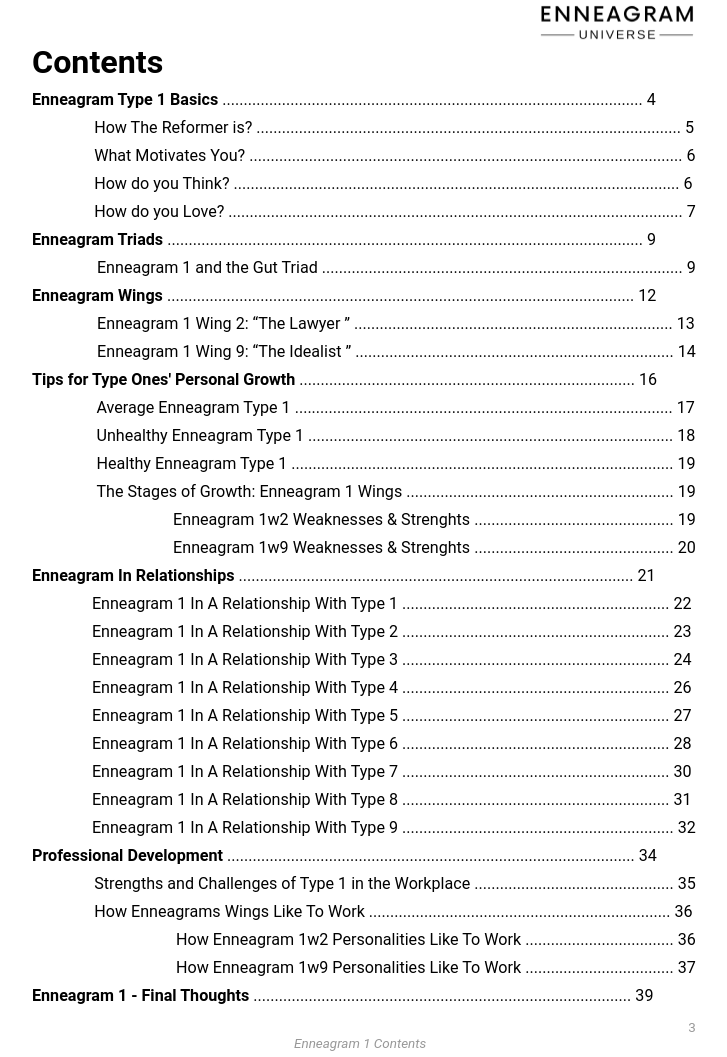
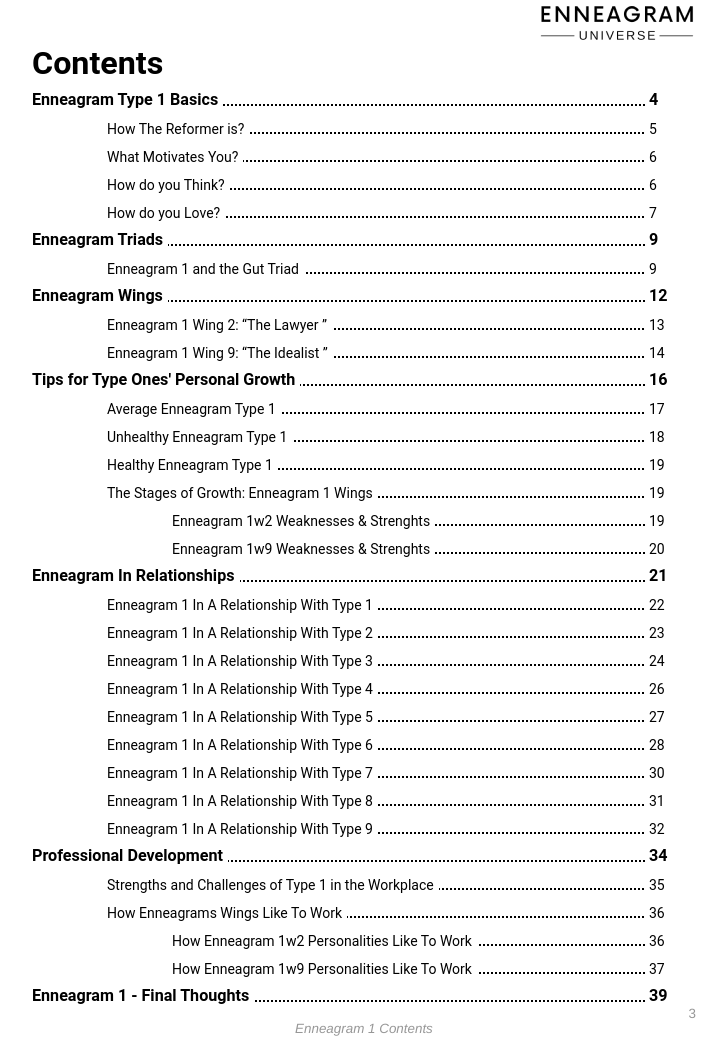
Before and after one commit to emilianochequer/eneagrama-pdf, a plain HTML site: page page-4/index.html in a window 1280 px wide. Shown: the part 75-1132 px from the top of the page, without its empty margins (36-763 px from the left). Drawn offline with Linux system fonts and the light colour scheme.

Commit message:
fix dots

```diff
--- a/page-4/index.html
+++ b/page-4/index.html
@@ -10,205 +10,282 @@
   </head>
   <body>
     <div class="p-3">
-      <img
-        class="p-3__logo-enneagram-universe-1-1"
-        src="logo-enneagram-universe-1-1.png"
-      />
+      <div class="first-row">
+        <img class="logo" alt="Logo" src="logo-enneagram-universe-1-1.png" />
+      </div>
       <div class="p-3__contents">Contents</div>
       <div class="p-3__titles-chapters">
-        <span>Enneagram Type 1 Basics</span>
-        ...................................................................................................
-        4
+        <div class="inLine menuItem">
+          <span class="good-name"> Enneagram Type 1 Basics</span>
+          <span class="price">4</span>
+        </div>
       </div>
       <div class="p-3__lines-chapter-container">
         <div class="p-3__lines-chapter">
-          How The Reformer is?
-          ....................................................................................................
-          5
+          <div class="inLine menuItem">
+            <span class="good-name"> How The Reformer is?</span>
+            <span class="price">5</span>
+          </div>
         </div>
 
         <div class="p-3__lines-chapter">
-          What Motivates You?
-          ......................................................................................................
-          6
+          <div class="inLine menuItem">
+            <span class="good-name"> What Motivates You?</span>
+            <span class="price">6</span>
+          </div>
         </div>
 
         <div class="p-3__lines-chapter">
-          How do you Think?
-          .........................................................................................................
-          6
+          <div class="inLine menuItem">
+            <span class="good-name">How do you Think?</span>
+            <span class="price">6</span>
+          </div>
         </div>
 
         <div class="p-3__lines-chapter">
-          How do you Love?
-          ...........................................................................................................
-          7
+          <div class="inLine menuItem">
+            <span class="good-name"> How do you Love?</span>
+            <span class="price">7</span>
+          </div>
         </div>
       </div>
       <div class="p-3__titles-chapters">
-        <span>Enneagram Triads </span>
-        ................................................................................................................
-        9
+        <div class="inLine menuItem">
+          <span class="good-name"> Enneagram Triads</span>
+          <span class="price">9</span>
+        </div>
       </div>
 
       <div class="p-3__line-9-container">
         <div class="p-3__line-9">
-          Enneagram 1 and the Gut Triad
-          .....................................................................................
-          9
-        </div>
-      </div>
-
-      <div class="p-3__titles-chapters">
-        <span>Enneagram Wings </span>
-        ..............................................................................................................
-        12
-      </div>
-
-      <div class="p-3__lines-chapter-container">
-        <div class="p-3__lines-chapter">
-          Enneagram 1 Wing 2: “The Lawyer ”
-          ...........................................................................
-          13
-        </div>
-
-        <div class="p-3__lines-chapter">
-          Enneagram 1 Wing 9: “The Idealist ”
-          ...........................................................................
-          14
-        </div>
-      </div>
-      <div class="p-3__titles-chapters">
-        <span>Tips for Type Ones' Personal Growth</span>
-        ...............................................................................
-        16
-      </div>
-      <div class="p-3__lines-chapter-container">
-        <div class="p-3__lines-chapter">
-          Average Enneagram Type 1
-          .........................................................................................
-          17
-        </div>
-
-        <div class="p-3__lines-chapter">
-          Unhealthy Enneagram Type 1
-          ......................................................................................
-          18
-        </div>
-
-        <div class="p-3__lines-chapter">
-          Healthy Enneagram Type 1
-          ..........................................................................................
-          19
-        </div>
-
-        <div class="p-3__lines-chapter">
-          The Stages of Growth: Enneagram 1 Wings
-          ............................................................... 19
-        </div>
-
-        <div class="p-3__line-19-29-container">
-          <div class="p-3__lines-chapter">
-            Enneagram 1w2 Weaknesses &amp; Strenghts
-            ............................................... 19
-          </div>
-
-          <div class="p-3__lines-chapter">
-            Enneagram 1w9 Weaknesses &amp; Strenghts
-            ............................................... 20
+          <div class="inLine menuItem">
+            <span class="good-name">Enneagram 1 and the Gut Triad</span>
+            <span class="price">9</span>
           </div>
         </div>
       </div>
 
       <div class="p-3__titles-chapters">
-        <span>Enneagram In Relationships</span>
-        .............................................................................................
-        21
+        <div class="inLine menuItem">
+          <span class="good-name"> Enneagram Wings</span>
+          <span class="price">12</span>
+        </div>
+      </div>
+
+      <div class="p-3__lines-chapter-container">
+        <div class="p-3__lines-chapter">
+          <div class="inLine menuItem">
+            <span class="good-name"> Enneagram 1 Wing 2: “The Lawyer ”</span>
+            <span class="price">13</span>
+          </div>
+        </div>
+
+        <div class="p-3__lines-chapter">
+          <div class="inLine menuItem">
+            <span class="good-name"> Enneagram 1 Wing 9: “The Idealist ”</span>
+            <span class="price">14</span>
+          </div>
+        </div>
+      </div>
+      <div class="p-3__titles-chapters">
+        <div class="inLine menuItem">
+          <span class="good-name"> Tips for Type Ones' Personal Growth</span>
+          <span class="price">16</span>
+        </div>
       </div>
       <div class="p-3__lines-chapter-container">
         <div class="p-3__lines-chapter">
-          Enneagram 1 In A Relationship With Type 1
-          ............................................................... 22
-        </div>
-        <div class="p-3__lines-chapter">
-          Enneagram 1 In A Relationship With Type 2
-          ............................................................... 23
+          <div class="inLine menuItem">
+            <span class="good-name"> Average Enneagram Type 1</span>
+            <span class="price">17</span>
+          </div>
         </div>
 
         <div class="p-3__lines-chapter">
-          Enneagram 1 In A Relationship With Type 3
-          ............................................................... 24
+          <div class="inLine menuItem">
+            <span class="good-name"> Unhealthy Enneagram Type 1</span>
+            <span class="price">18</span>
+          </div>
         </div>
 
         <div class="p-3__lines-chapter">
-          Enneagram 1 In A Relationship With Type 4
-          ............................................................... 26
+          <div class="inLine menuItem">
+            <span class="good-name"> Healthy Enneagram Type 1</span>
+            <span class="price">19</span>
+          </div>
         </div>
 
         <div class="p-3__lines-chapter">
-          Enneagram 1 In A Relationship With Type 5
-          ............................................................... 27
+          <div class="inLine menuItem">
+            <span class="good-name">
+              The Stages of Growth: Enneagram 1 Wings</span
+            >
+            <span class="price">19</span>
+          </div>
         </div>
 
-        <div class="p-3__lines-chapter">
-          Enneagram 1 In A Relationship With Type 6
-          ............................................................... 28
-        </div>
-
-        <div class="p-3__lines-chapter">
-          Enneagram 1 In A Relationship With Type 7
-          ............................................................... 30
-        </div>
-
-        <div class="p-3__lines-chapter">
-          Enneagram 1 In A Relationship With Type 8
-          ............................................................... 31
-        </div>
-
-        <div class="p-3__lines-chapter">
-          Enneagram 1 In A Relationship With Type 9
-          ................................................................ 32
-        </div>
-      </div>
-      <div class="p-3__titles-chapters">
-        <span>Professional Development </span>
-        ................................................................................................
-        34
-      </div>
-      <div class="p-3__lines-chapter-container">
-        <div class="p-3__lines-chapter">
-          Strengths and Challenges of Type 1 in the Workplace
-          ............................................... 35
-        </div>
-
-        <div class="p-3__lines-chapter">
-          How Enneagrams Wings Like To Work
-          .......................................................................
-          36
-        </div>
-
-        <div class="p-3__line-36-37-container">
-          <div class="p-3__lines-chapter">
-            How Enneagram 1w2 Personalities Like To Work
-            ................................... 36
+        <div class="p-3__line-19-29-container">
+          <div class="p-3__lines-chapter subline">
+            <div class="inLine menuItem">
+              <span class="good-name">
+                Enneagram 1w2 Weaknesses &amp; Strenghts</span
+              >
+              <span class="price">19</span>
+            </div>
           </div>
 
-          <div class="p-3__lines-chapter">
-            How Enneagram 1w9 Personalities Like To Work
-            ................................... 37
+          <div class="p-3__lines-chapter subline">
+            <div class="inLine menuItem">
+              <span class="good-name">
+                Enneagram 1w9 Weaknesses &amp; Strenghts</span
+              >
+              <span class="price">20</span>
+            </div>
           </div>
         </div>
       </div>
 
       <div class="p-3__titles-chapters">
-        <span>Enneagram 1 - Final Thoughts </span>
-        .........................................................................................
-        39
+        <div class="inLine menuItem">
+          <span class="good-name"> Enneagram In Relationships</span>
+          <span class="price">21</span>
+        </div>
+      </div>
+      <div class="p-3__lines-chapter-container">
+        <div class="p-3__lines-chapter">
+          <div class="inLine menuItem">
+            <span class="good-name">
+              Enneagram 1 In A Relationship With Type 1</span
+            >
+            <span class="price">22</span>
+          </div>
+        </div>
+        <div class="p-3__lines-chapter">
+          <div class="inLine menuItem">
+            <span class="good-name">
+              Enneagram 1 In A Relationship With Type 2</span
+            >
+            <span class="price">23</span>
+          </div>
+        </div>
+
+        <div class="p-3__lines-chapter">
+          <div class="inLine menuItem">
+            <span class="good-name">
+              Enneagram 1 In A Relationship With Type 3</span
+            >
+            <span class="price">24</span>
+          </div>
+        </div>
+
+        <div class="p-3__lines-chapter">
+          <div class="inLine menuItem">
+            <span class="good-name">
+              Enneagram 1 In A Relationship With Type 4</span
+            >
+            <span class="price">26</span>
+          </div>
+        </div>
+
+        <div class="p-3__lines-chapter">
+          <div class="inLine menuItem">
+            <span class="good-name">
+              Enneagram 1 In A Relationship With Type 5</span
+            >
+            <span class="price">27</span>
+          </div>
+        </div>
+
+        <div class="p-3__lines-chapter">
+          <div class="inLine menuItem">
+            <span class="good-name">
+              Enneagram 1 In A Relationship With Type 6</span
+            >
+            <span class="price">28</span>
+          </div>
+        </div>
+
+        <div class="p-3__lines-chapter">
+          <div class="inLine menuItem">
+            <span class="good-name">
+              Enneagram 1 In A Relationship With Type 7</span
+            >
+            <span class="price">30</span>
+          </div>
+        </div>
+
+        <div class="p-3__lines-chapter">
+          <div class="inLine menuItem">
+            <span class="good-name">
+              Enneagram 1 In A Relationship With Type 8</span
+            >
+            <span class="price">31</span>
+          </div>
+        </div>
+
+        <div class="p-3__lines-chapter">
+          <div class="inLine menuItem">
+            <span class="good-name">
+              Enneagram 1 In A Relationship With Type 9</span
+            >
+            <span class="price">32</span>
+          </div>
+        </div>
+      </div>
+      <div class="p-3__titles-chapters">
+        <div class="inLine menuItem">
+          <span class="good-name"> Professional Development</span>
+          <span class="price">34</span>
+        </div>
+      </div>
+      <div class="p-3__lines-chapter-container">
+        <div class="p-3__lines-chapter">
+          <div class="inLine menuItem">
+            <span class="good-name">
+              Strengths and Challenges of Type 1 in the Workplace</span
+            >
+            <span class="price">35</span>
+          </div>
+        </div>
+
+        <div class="p-3__lines-chapter">
+          <div class="inLine menuItem">
+            <span class="good-name"> How Enneagrams Wings Like To Work</span>
+            <span class="price">36</span>
+          </div>
+        </div>
+
+        <div class="p-3__line-36-37-container">
+          <div class="p-3__lines-chapter subline">
+            <div class="inLine menuItem">
+              <span class="good-name">
+                How Enneagram 1w2 Personalities Like To Work</span
+              >
+              <span class="price">36</span>
+            </div>
+          </div>
+
+          <div class="p-3__lines-chapter subline">
+            <div class="inLine menuItem">
+              <span class="good-name">
+                How Enneagram 1w9 Personalities Like To Work</span
+              >
+              <span class="price">37</span>
+            </div>
+          </div>
+        </div>
       </div>
 
-      <div class="p-3_number-page">
-        <div class="p-3__enneagram-1-contents">Enneagram 1 Contents</div>
-        <div class="p-3___3">3</div>
+      <div class="p-3__titles-chapters">
+        <div class="inLine menuItem">
+          <span class="good-name"> Enneagram 1 - Final Thoughts</span>
+          <span class="price">39</span>
+        </div>
+      </div>
+
+      <div class="last-row">
+        <div class="last-row-number">3</div>
+        <div class="last-row-text last-row-last-item">Enneagram 1 Contents</div>
       </div>
     </div>
   </body>
--- a/page-4/style.css
+++ b/page-4/style.css
@@ -20,8 +20,6 @@ body {
   color: #000000;
   text-align: left;
   font: 700 32.27px "Roboto", sans-serif;
-
-
 }
 
 .p-3__titles-chapters span {
@@ -42,61 +40,118 @@ body {
 .p-3__lines-chapter-container {
   display: flex;
   flex-direction: column;
-  align-self: flex-end;
 }
 .p-3__lines-chapter {
   color: #000000;
   text-align: left;
   font: 400 16.13px "Roboto", sans-serif;
   padding-top: 9px;
+  margin-left: 75px;
 }
 
 .p-3__line-9-container {
   display: flex;
   flex-direction: column;
-  align-self: flex-end;
 }
 .p-3__line-9 {
   color: #000000;
   text-align: left;
   font: 400 16.13px "Roboto", sans-serif;
   padding-top: 9px;
+  margin-left: 75px;
 }
-.p-3__logo-enneagram-universe-1-1 {
-  width: 158.64px;
-  height: 40.33px;
-  display: flex;
-  align-self: flex-end;
-}
-.p-3___3 {
-  color: #989898;
-  text-align: left;
-  font: 400 13.44px "Roboto", sans-serif;
-  padding-top: 14.61px;
-  display: flex;
-}
-.p-3__enneagram-1-contents {
-  color: #989898;
-  text-align: left;
-  font: 400 italic 13.44px "Roboto", sans-serif;
-  padding-top: 30.74px;
-  display: flex;
-  align-self: center;
-  flex-direction: row;
-  width: 100%;
-  justify-content: center;
-}
+
 .p-3__line-19-29-container {
   display: flex;
   flex-direction: column;
-  align-self: flex-end;
 }
 .p-3__line-36-37-container {
   display: flex;
   flex-direction: column;
-  align-self: flex-end;
 }
-.p-3_number-page {
+
+.menuItem {
+  position: relative;
+  display: inline-block;
+  font-size: 14px;
+  text-align: justify;
+  text-align-last: justify;
+  border-bottom: #000000 dotted 2px;
+  background: #ffffff;
+  width: 100%;
+}
+.good-name {
+  display: inline-block;
+  height: inherit;
+  line-height: inherit;
+  position: absolute;
+  left: 0;
+  bottom: -5px;
+  background: inherit;
+  padding-right: 5px;
+  text-align: left;
+  text-align-last: left;
+  -moz-text-align-last: left;
+}
+
+.price {
+  display: inline-block;
+  height: inherit;
+  line-height: inherit;
+  background: inherit;
+  position: absolute;
+  right: 0;
+  bottom: -5px;
+  padding-left: 3px;
+  text-align: left;
+  text-align-last: left;
+  -moz-text-align-last: left;
+  width: 50px;
+}
+
+.last-row {
   display: flex;
-  flex-direction: row;
+  flex-direction: column;
+  height: 100%;
+  align-items: flex-end;
+  width: 100%;
+  justify-content: flex-end;
 }
+
+.last-row-last-item {
+  display: flex;
+  align-items: center;
+  flex-direction: column;
+  text-align: center;
+  width: 100%;
+}
+
+.last-row-text {
+  color: #979797;
+  font-family: "Roboto-Italic", Helvetica;
+  font-size: 13.4px;
+  font-style: italic;
+  font-weight: 400;
+  letter-spacing: 0;
+  line-height: normal;
+  white-space: nowrap;
+}
+
+.last-row-number {
+  color: #979797;
+  font-family: "Roboto-Regular", Helvetica;
+  font-size: 13.4px;
+  font-weight: 400;
+  letter-spacing: 0;
+  line-height: normal;
+  white-space: nowrap;
+}
+.first-row {
+  display: flex;
+  justify-content: flex-end;
+  width: 100%;
+}
+
+.subline {
+  margin-left: 140px;
+}
```
